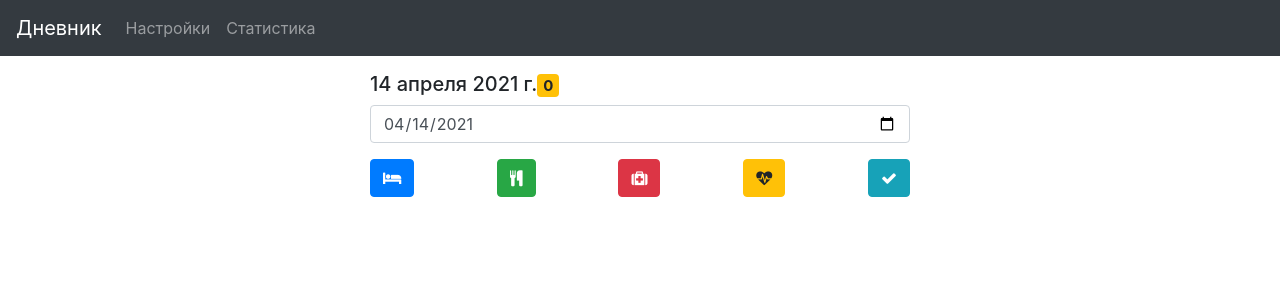
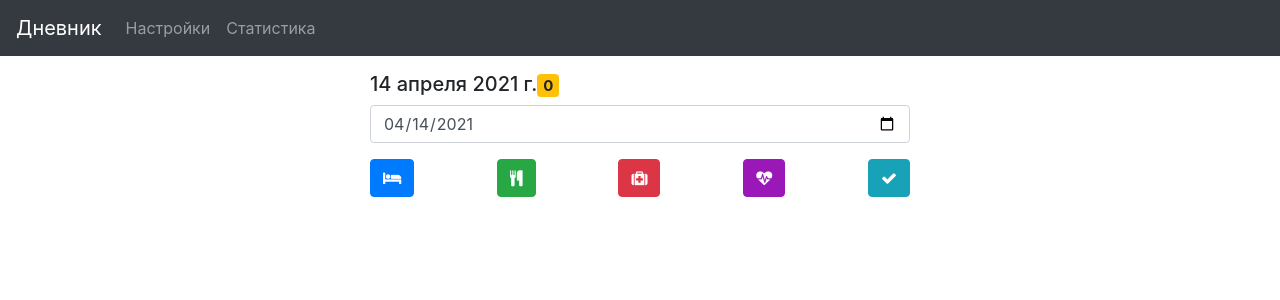
Before and after one commit to a1phaZ/EpilepticDiary, a React (Create React App) app in the folder app/: page /EpilepticDiary/ in a window 1280 px wide. Shown: the top 300 px of the page. Built offline with nearby package versions, Linux system fonts and the light colour scheme.

Commit message:
[design] change color

```diff
--- a/app/src/App.css
+++ b/app/src/App.css
@@ -128,3 +128,8 @@ body {
   display: table;
   clear: both
 }
+
+.badge-epi {
+  color: #212529;
+  background-color: #9a17b8;
+}
--- a/app/src/components/buttonsPanel/ButtonsPanel.component.js
+++ b/app/src/components/buttonsPanel/ButtonsPanel.component.js
@@ -1,11 +1,11 @@
 import React from 'react';
 import {Button} from "react-bootstrap";
-import './ButtonsPanel.styles.css';
 import {add} from "../../_functions/db";
 import {store} from "../../index";
 import {disableButton, enableButton} from "../../store/buttonsPanel/actions";
 import {setItem} from "../../store/data/actions";
 import {format} from "date-fns";
+import './ButtonsPanel.styles.css';
 
 const ButtonsPanel = ({sleepId, db, buttons, setSleepId, notToday}) => {
 	const _renderedButtons = buttons.map((button, idx) => {
@@ -13,6 +13,7 @@ const ButtonsPanel = ({sleepId, db, buttons, setSleepId, notToday}) => {
 		return (
 			<Button key={idx}
 							variant={variant}
+							className={`button-${variant}`}
 							disabled={(sleepId !== -1) && (type.toLowerCase() === 'сон')}
 							onClick={onClick ? onClick : async (e) => {
 								const {type, subType, color} = e.currentTarget.dataset;
--- a/app/src/components/buttonsPanel/ButtonsPanel.styles.css
+++ b/app/src/components/buttonsPanel/ButtonsPanel.styles.css
@@ -11,3 +11,9 @@
 .buttons-panel button:nth-last-child(n) {
     margin-right: 0;
 }
+
+.buttons-panel button.button-epi {
+    color: #fff;
+    background-color: #9a17b8;
+    border-color: #9a17b8;
+}
--- a/app/src/store/buttonsPanel/reducers.js
+++ b/app/src/store/buttonsPanel/reducers.js
@@ -28,7 +28,7 @@ const initialState = {
 			type: 'Приступы',
 			icon: 'fa-heartbeat',
 			disabled: false,
-			variant: 'warning',
+			variant: 'epi',
 			onClick: handleShowModal
 		},
 		{
@@ -67,7 +67,7 @@ const initialState = {
 			strength: true,
 			description: false,
 			drugs: false,
-			variant: 'warning',
+			variant: 'epi',
 		},
 		{
 			type: 'Мероприятия',
```
